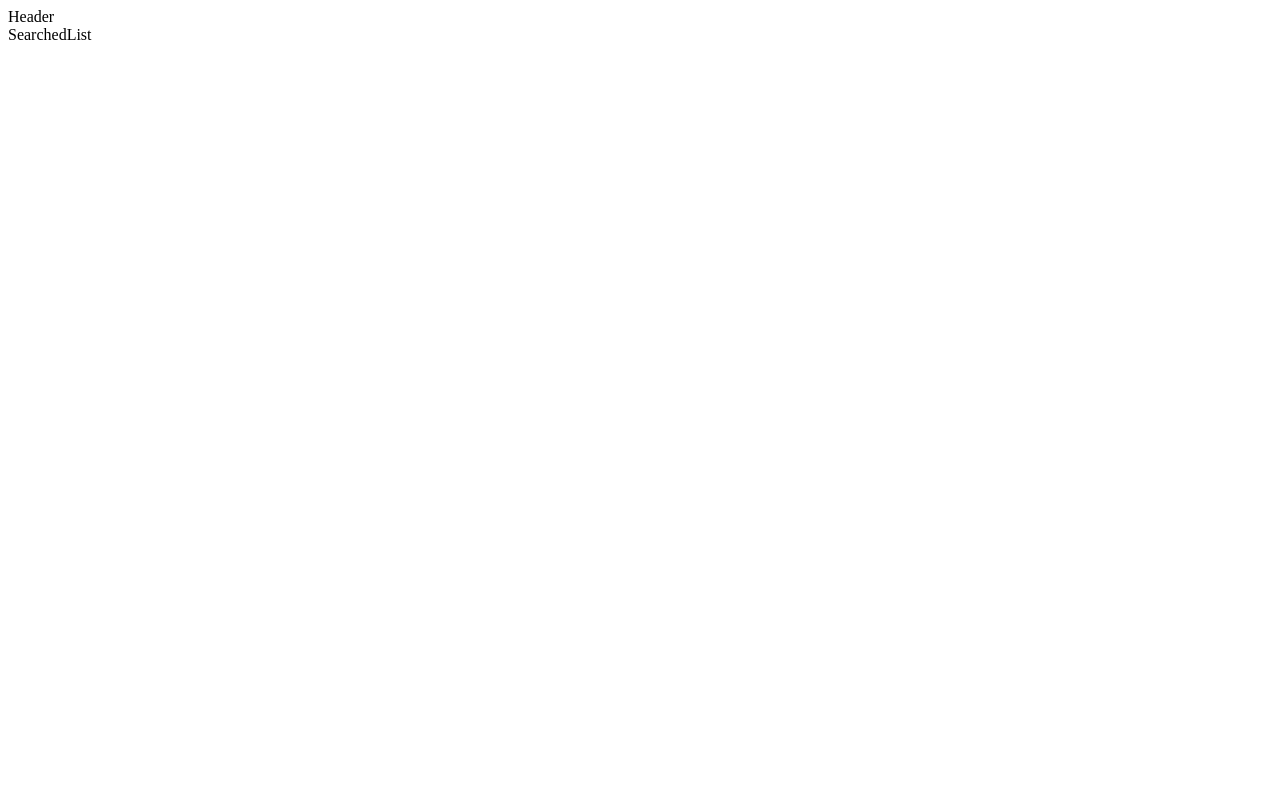
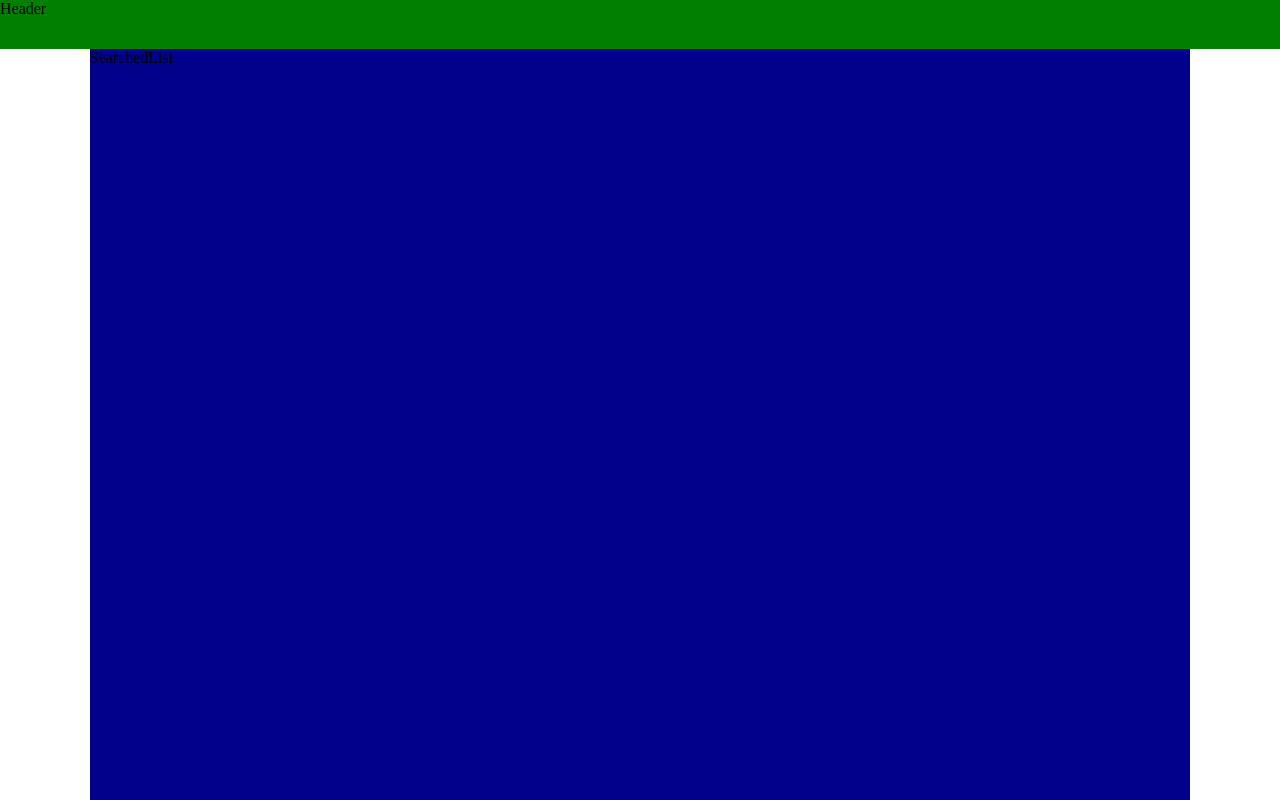
Before and after one commit to f0cuSsss/react-unsplash, a React (Create React App) app: page / in a window 1280 px wide. Shown: the top 800 px of the page. Built offline with nearby package versions, Linux system fonts and the light colour scheme.

Commit message:
Some new styling

```diff
--- a/src/styles/index.css
+++ b/src/styles/index.css
@@ -0,0 +1,27 @@
+* { margin: 0; padding: 0; }
+
+html {
+    height: 100%;
+}
+
+.wrap {
+    display: grid;
+    min-height: 100vw;
+    grid-template-rows: 0.2fr 5fr;
+    grid-template-areas: "head" "cont";
+}
+
+.wrap > header {
+    grid-area: head;
+    width: 100%;
+    min-height: 30px;
+    max-height: 80px;
+    background-color: green;
+}
+
+.wrap > div {
+    margin-left: 7vw;
+    margin-right: 7vw;
+    grid-area: cont;
+    background-color: darkblue;
+}
```
Also changed, not shown: 1 other file (tests, documents, lock files or other folders).
